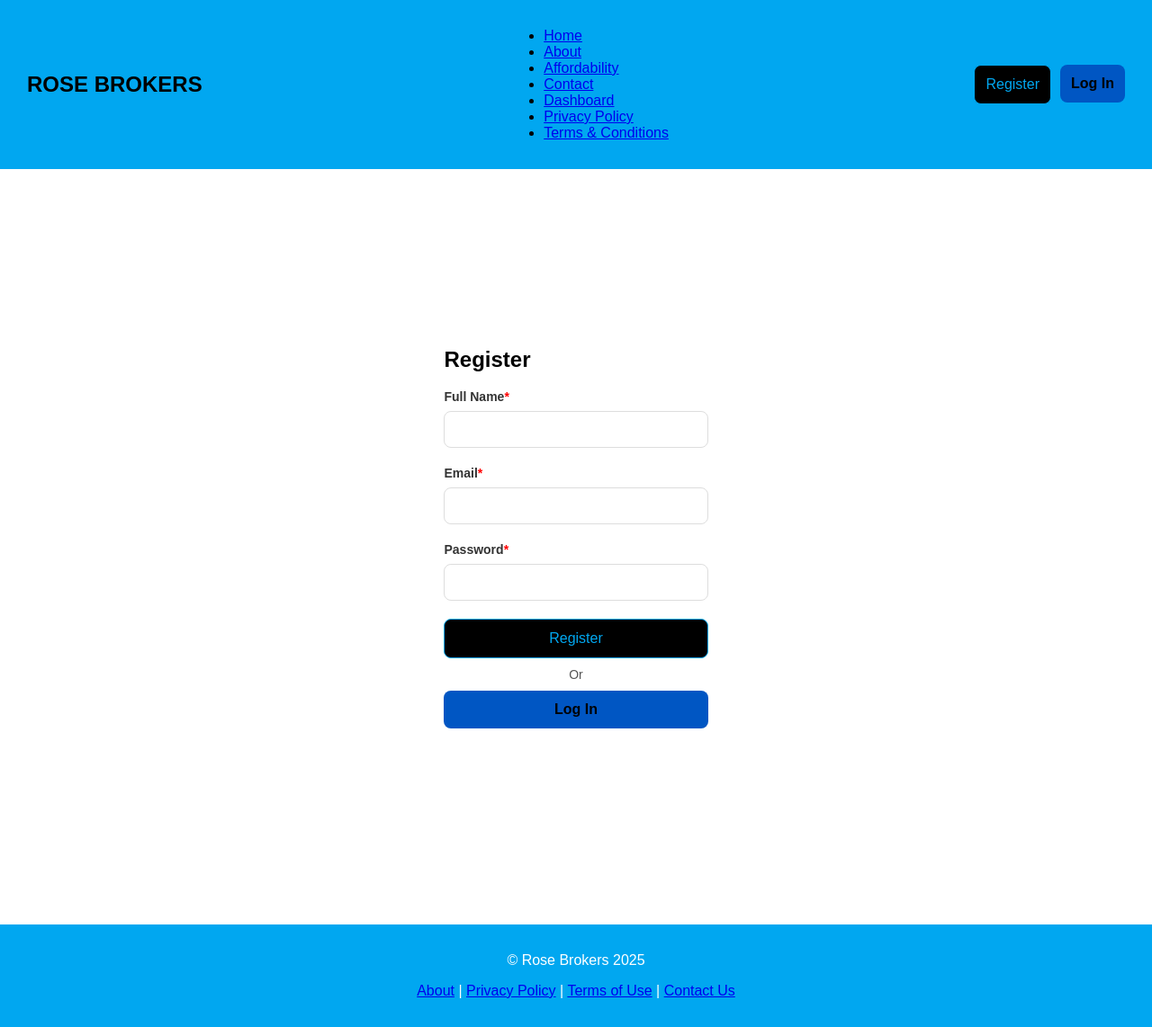
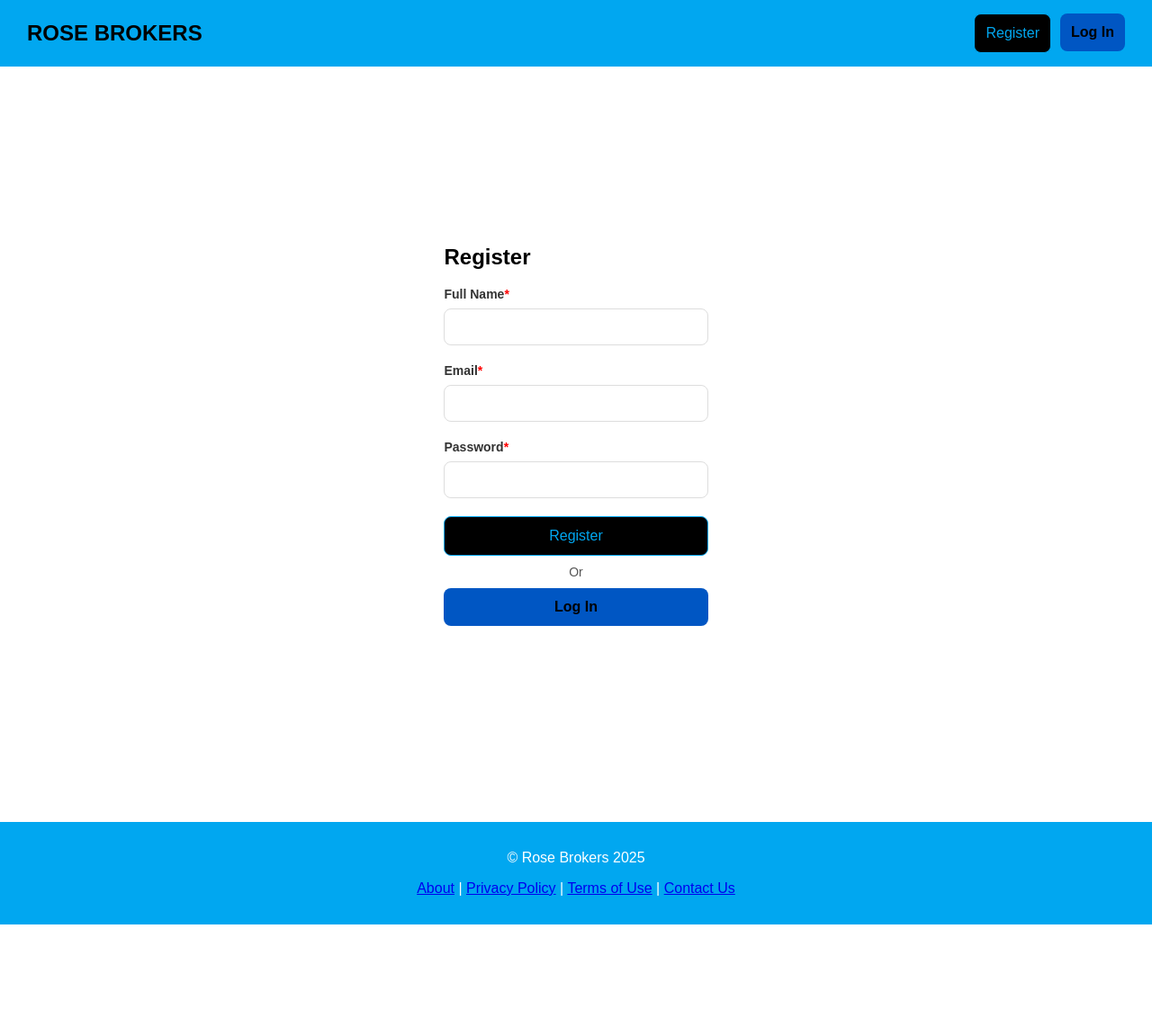
Before and after one commit to Theo-Asamp/Mortgage-Quotation-System, a PHP site: page /register.php in a window 1280 px wide. Shown: the whole page at 90% size. After the commit the page ends 1028 px from the top, so only its background shows below. Run offline with PHP 8.4, Linux system fonts and the light colour scheme; data comes from the database, SQL or seed files in the repository.

Commit message:
register.php

```diff
--- a/register.php
+++ b/register.php
@@ -28,24 +28,14 @@ if ($_SERVER["REQUEST_METHOD"] == "POST") {
 </head>
 <body>
 
-   <header class="navbar">
-    <h1 class="navbar__title">ROSE BROKERS</h1>
+     <header class="navbar">
+        <h1 class="navbar__title">ROSE BROKERS</h1>
+        <div class="navbar__buttons">
+            <a href="register.html"><button class="btn btn--register">Register</button></a>
+            <a href="login.html"><button class="btn btn--login">Log In</button></a>
+        </div>
+    </header>
 
-    <ul class="navbar__menu">
-        <li><a href="index.html">Home</a></li>
-        <li><a href="about.html">About</a></li>
-        <li><a href="affordibility.html">Affordability</a></li>
-        <li><a href="contact.html">Contact</a></li>
-        <li><a href="dashboard.php">Dashboard</a></li>
-        <li><a href="privacy.html">Privacy Policy</a></li>
-        <li><a href="terms.html">Terms & Conditions</a></li>
-    </ul>
-
-    <div class="navbar__buttons">
-        <a href="register.php"><button class="btn btn--register">Register</button></a>
-        <a href="login.php"><button class="btn btn--login">Log In</button></a>
-    </div>
-</header>
 
 
     <div class="container">
```
